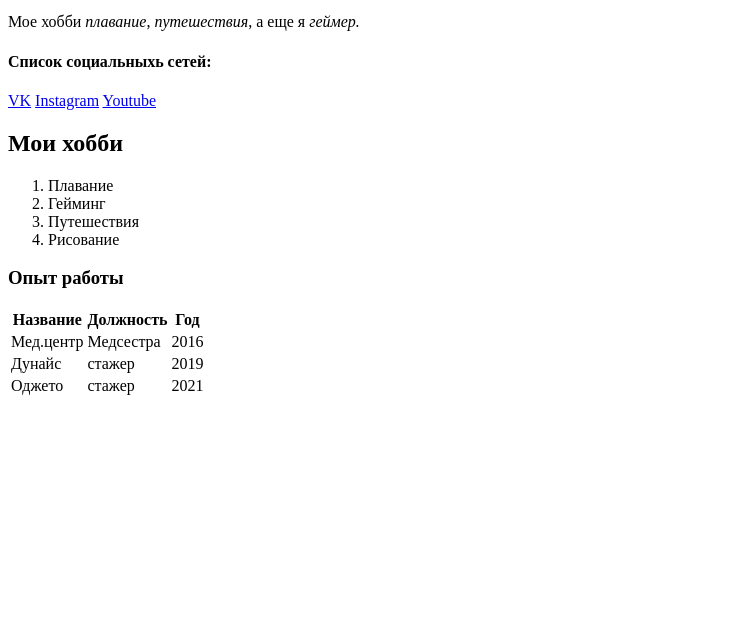
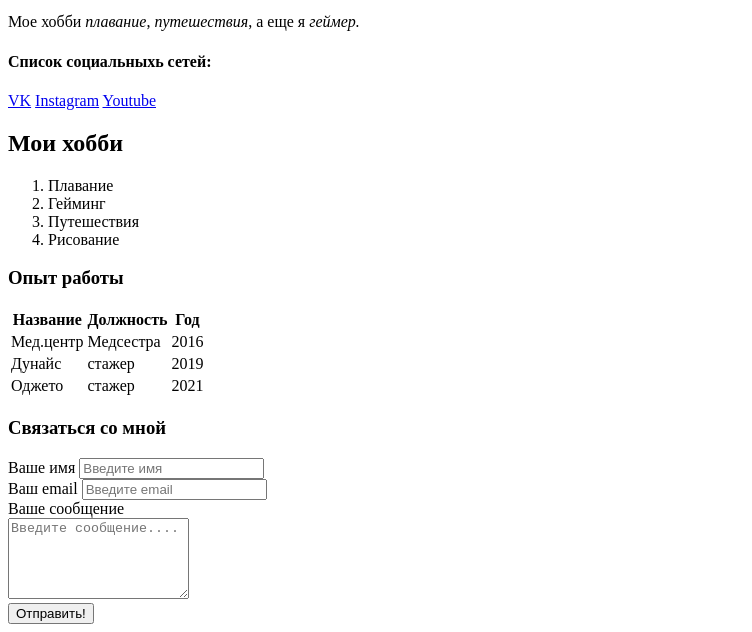
Before and after one commit to annaterekhova78/HTML-Course-, a plain HTML site: page index.html in a window 1280 px wide. Shown: the part 340-972 px from the top of the page, without its empty margins (0-752 px from the left). Before the commit the page ends 800 px from the top, so only its background shows below. Drawn offline with Linux system fonts and the light colour scheme.

Commit message:
Task 11-15

```diff
--- a/index.html
+++ b/index.html
@@ -58,5 +58,24 @@
             </tr>
         </tbody>
     </table>
+
+        <h3>Связаться со мной</h3>
+        <form action="/">
+            <div>
+                <label for="name">Ваше имя</label>
+                <input type="text" placeholder="Введите имя">
+            </div>
+
+            <div>
+                <label for="email">Ваш email</label>
+                <input type="email" placeholder="Введите email">
+            </div>
+
+            <div>
+                <label for="message">Ваше сообщение</label><br>
+                <textarea id="message" rows="5" placeholder="Введите сообщение...."></textarea>
+            </div>
+            <button type="submit">Отправить!</button>
+        </form>
 </body>
 </html>
```
